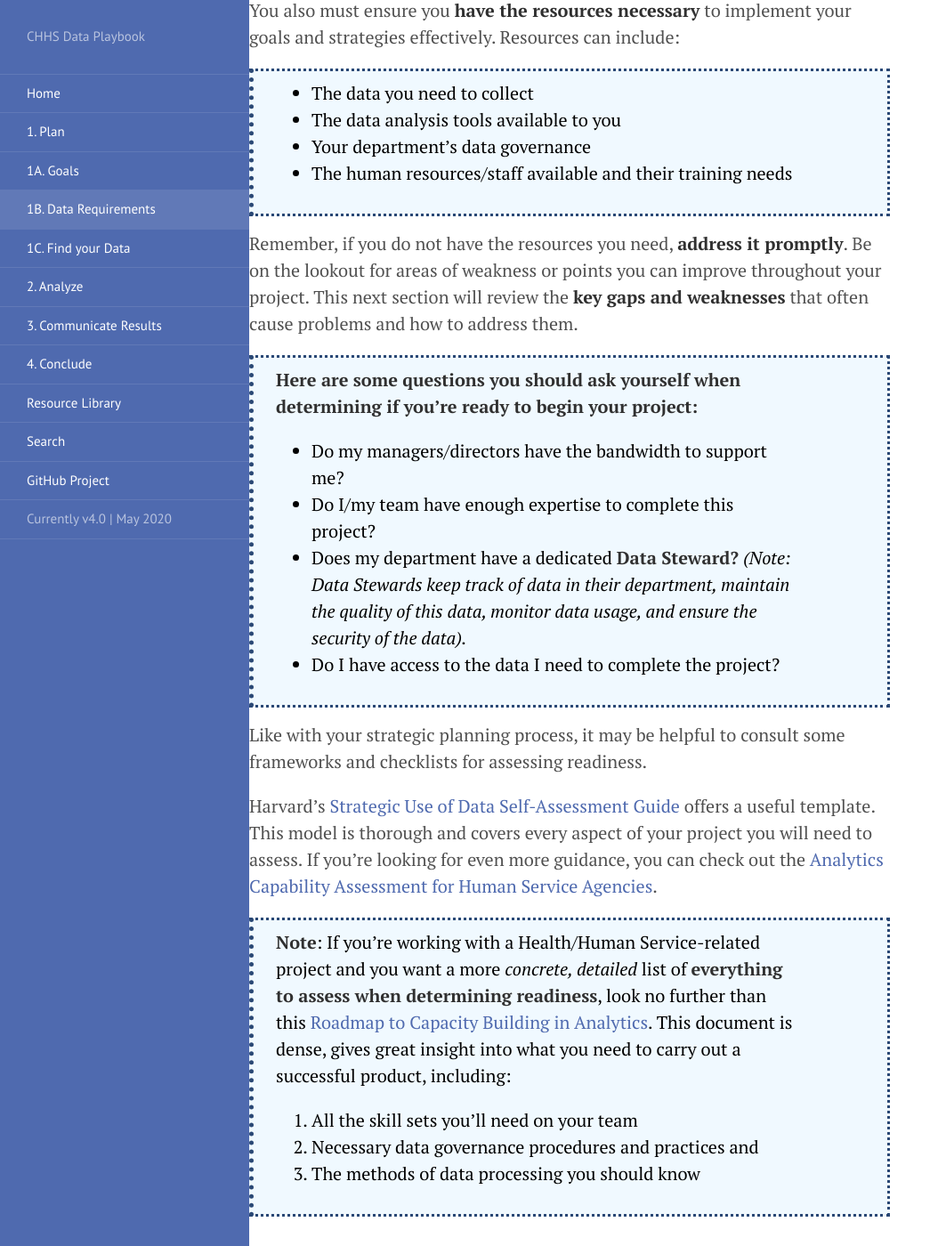
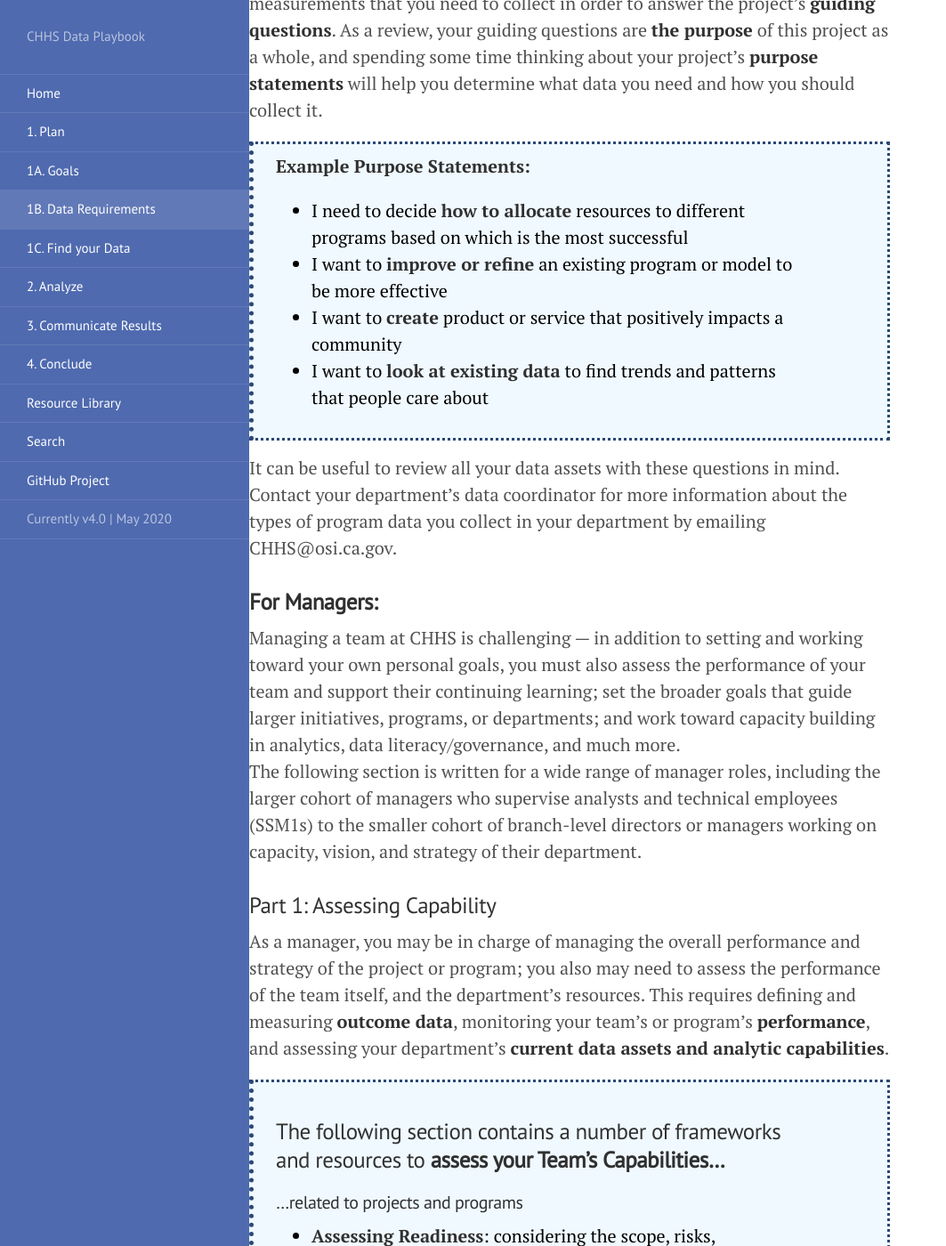
Before and after one commit to chhsdata/dataplaybook, a Jekyll site: the page built from 1_plan_b.md, in a window 1280 px wide and 1400 px high, scrolled down 1406 px. Shown: the whole window at 89% size, without its empty margins (0-1063 px from the left). Built offline with Jekyll 4.4.1, drawn with Linux system fonts in a browser that asks for light colours; some of the changed text lies outside the part shown.

Commit message:
plan part b update

```diff
--- a/1_plan_b.md
+++ b/1_plan_b.md
@@ -3,16 +3,30 @@ layout: page
 title: 1B. Data Requirements
 permalink: /plan_b_collect/
 ---
-## Planning Part B: What Data to Collect
+## Planning Part B: What Data You Will Need
 
   With your goals and strategy successfully outlined, you can now think about what data or measurements you need to collect to answer your guiding questions, as well as the data you need to determine if you are ready to proceed with data collection.
   If you’re a manager, you’ll also need to define your outcome measures and performance/self-assessment metrics to maintain the integrity of your project and ensure you’re supporting your team and stakeholders as best you can.
 
-### Measurement Data
+## For Analysts
 
-___
+Before proceeding, you should go through a **Readiness Checklist** to ensure you’ve considered your own strengths, weaknesses, and that of your manager and team. Get the support or learning you need now to prevent misunderstandings or frustrations later in the process.
 
+### Step 1: Readiness Checklist
+
+Ask yourself: Do you have the **Support, Knowledge, and Resources** to Complete your Project?
+
+>  * Do my managers/directors have the bandwidth to support me?
+>  * Do I/my team have enough expertise to complete this project?
+>  * Who is my department’s **Data Coordinator**? (The individual responsible for knowing the data assets held by your department)
+>    * Contact CHHS@osi.ca.gov to find your Departments Data Coordinator
+>  * Do I have access to the data I need to complete the project?
+>  * Do I know the statistical methods required to analyze my data?
 Your measurement data is the core data that informs the outcome of your project. If it’s not clear to you what data you need to measure, try **thinking about your purpose** in initiating/participating in this project. What is the need of your consumers/users that you are trying  to meet? What will this data tell you about how things should should change?
+
+### Step 2: Review Your Program Data
+
+Your **program data** is the core data of this project — it’s the specific measurements that you need to collect in order to answer the project’s **guiding questions**.  As a review, your  guiding questions are **the purpose** of this project as a whole, and spending some time thinking about your project’s **purpose statements** will help you determine what data you need and how you should collect it.
 
 >**Example Purpose Statements:**
 >  * I need to decide **how to allocate** resources to different programs based on which is the most successful
@@ -20,38 +34,63 @@ Your measurement data is the core data that informs the outcome of your project.
 >  * I want to **create** product or service that positively impacts a community
 >  * I want to **look at existing data** to find trends and patterns that people care about
 
-### **For Managers:** Outcome Data
+It can be useful to review all your data assets with these questions in mind. Contact your department’s data coordinator for more information about the types of program data you collect in your department by emailing CHHS@osi.ca.gov.
 
-___
+### **For Managers:**
 
-This is the data you need to collect **after deploying your product or service** to determine whether or not it met your goals and was successful.
-  * [Key Performance Indicators](http://kpilibrary.com/) (KPIs) are also a great framework for measuring performance relative to your goals.
-  * Check out [this resource](https://kpi.org/KPI-Basics) to learn what they are, why they work, and how to set effective KPIs
+  Managing a team at CHHS is challenging —  in addition to setting and working toward your own personal goals, you must also assess the performance of your team and support their continuing learning; set the broader goals that guide larger initiatives, programs, or departments; and work toward capacity building in analytics, data literacy/governance, and much more.
+  The following section is written for a wide range of manager roles, including the larger cohort of managers who supervise analysts and technical employees (SSM1s) to the smaller cohort of branch-level directors or managers working on capacity, vision, and strategy of their department.
 
-### **For Managers:** Readiness & Self-Assessment Data
+### Part 1:  Assessing Capability
 
-You also must ensure you **have the resources necessary** to implement your goals  and strategies effectively. Resources can include:
->  * The data you need to collect
->  * The data analysis tools available to you
->  * Your department’s data governance
->  * The human resources/staff available and their training needs
+As a manager, you may be in charge of managing the overall performance and strategy of the project or program; you also may need to assess the performance of the team itself, and the department’s resources. This requires defining and measuring **outcome data**, monitoring your team’s or program’s **performance**, and assessing your department’s **current data assets and analytic capabilities**.
 
-Remember, if you do not have the resources you need, **address it promptly**. Be on the lookout for areas of weakness or points you can improve throughout your project. This  next  section will review the **key gaps and weaknesses** that often cause problems and how to address them.
+>### The following section contains a number of frameworks and resources to **assess your Team’s Capabilities…**
+>#### …related to projects and programs
+>* **Assessing Readiness**: considering the scope, risks, limitations of your data project
+>* **Measuring Performance**: Setting Key Performance Indicators (KPIs) for the project and your team
+>* **Determining outcome measures**: benchmark, baseline, and comparative data
+>#### …at the department level
+>* **Strategic Use of Data**: how effectively does the department utilize data to inform decisions and strategy?
+>* **Capacity Building**: Improving internal capacity, assessing management strategy & organization
+>* **Data Governance & Management**: Management & Security of Data, Improving Data Literacy, data de-identification guidelines
 
->**Here are some questions you should ask yourself when determining if you’re ready to begin your project:**
->  * Do my managers/directors have the bandwidth to support me?
->  * Do I/my team have enough expertise to complete this project?
->  * Does my department have a dedicated **Data Steward?**  *(Note: Data Stewards keep track of data in their department, maintain the quality of this data, monitor data usage, and ensure the security of the data).*
->  * Do I have access to the data I need to complete the project?
+### Managers of Projects and Programs: Assessing Readiness
 
-Like with your strategic planning process, it may be helpful to consult some frameworks and checklists for assessing readiness.
+Before planning your data collection, go through the following **readiness checklist** to ensure you are capable of successfully carrying out this data project. You should catalog your **assets** and **resources** regularly throughout your project to identify areas of weakness or gaps in resources.
 
-Harvard’s [Strategic Use of Data Self-Assessment Guide](https://sdp.cepr.harvard.edu/files/cepr-sdp/files/sdp-rubric-self-asssessment.pdf) offers a useful template. This model is thorough and covers every aspect of your project you will need to assess. If you’re looking for even more guidance, you can check out the [Analytics Capability Assessment for Human Service Agencies](https://chhsdata.github.io/dataplaybook/documents/APHSA-Analytic-Capability-Roadmap-1-0-for-Human-Services-Agencies.pdf).
+>#### **The Readiness Checklist:**
+>* How do programs or stakeholders use data currently? What do they do with it? How do they use it to make decisions or produce products for external stakeholders?
+>* What are limits to either the data or the implementation solution?
+>* What are the risks and issues with the current data? What value is not being realized?
+>* Identify the current workflow for collecting, processing, and publishing data. Are there dependencies to collecting, processing, and publishing the data?
 
->**Note**: If you’re working with a Health/Human Service-related project and you want a more *concrete, detailed* list of **everything to assess when determining readiness**, look no further than this [Roadmap to Capacity Building in Analytics](https://chhsdata.github.io/dataplaybook/documents/APHSA-Roadmap-to-Capacity-Building-in-Analytics-White-Paper.pdf). This document is dense, gives great insight into what you need to carry out a successful product, including:
->  1. All the skill sets you’ll need on your team
->  2. Necessary data governance procedures and practices and
->  3. The methods of data processing you should know
+Remember, if you do not have the resources you need, **you and your team will likely encounter problems in your data project**. Address weaknesses early and be on the lookout for areas you can improve throughout your project.
+
+### Measuring Performance and Outcome
+
+This is the data you need to collect **after deploying your product or service** to determine whether or not it met your goals and was successful. A useful framework to reference is the Key Performance Indicators (KPIs) framework described [here](http://kpilibrary.com/). KPIs measure your performance relative to your goals.
+  * Check out [this resource](https://kpi.org/KPI-Basics) to learn all about KPIs: what they are, why they work, and how to set them effectively.
+
+### Managers of Departments: Strategic Use of Data
+
+It is imperative for managers to regularly assess and improve how effectively they use their data assets to inform their strategic planning and organizational structure, as well as improve their offered programs and services. We will root our assessment in Harvard’s [Strategic Use of Data Self-Assessment Guide](https://sdp.cepr.harvard.edu/files/cepr-sdp/files/sdp-rubric-self-asssessment.pdf), a useful framework for understanding how strategically your department uses data and how to improve. A few examples from the guide:
+
+>* Effective **Budgeting** and **Financial Planning** practices driven by data
+>* Assessing **organizational strategy** and **goal-setting**
+>* Measuring **accountability** at all levels of your team
+
+### Building Analytic Capacity
+
+For managers interested in these types of assessments or improving the current heat the of their data structures, check out additional resources on building Capability and Capacity in your department (such as the Analytics Capability Assessment for Human Service Agencies.
+
+>**Note**: For more concrete recommendations to build analytic capacity, check out this [Roadmap to Capacity Building in Analytics](https://chhsdata.github.io/dataplaybook/documents/APHSA-Roadmap-to-Capacity-Building-in-Analytics-White-Paper.pdf). It will cover:
+>* All staff/Human Resource Needs for a successful team
+>* Executing a successful Program or Initiative
+>* How to integrate best practices in Data Governance
+>* Training Resource Topics to Provide to Analysts (Data Processing Methods)
+
+You may also be tasked with assessing the quality of your department’s data management and data governance, or working on capacity-building frameworks to improve data literacy and analysis skills.
 
 <!-- Pagination -->
 <div class="pagination">
```
